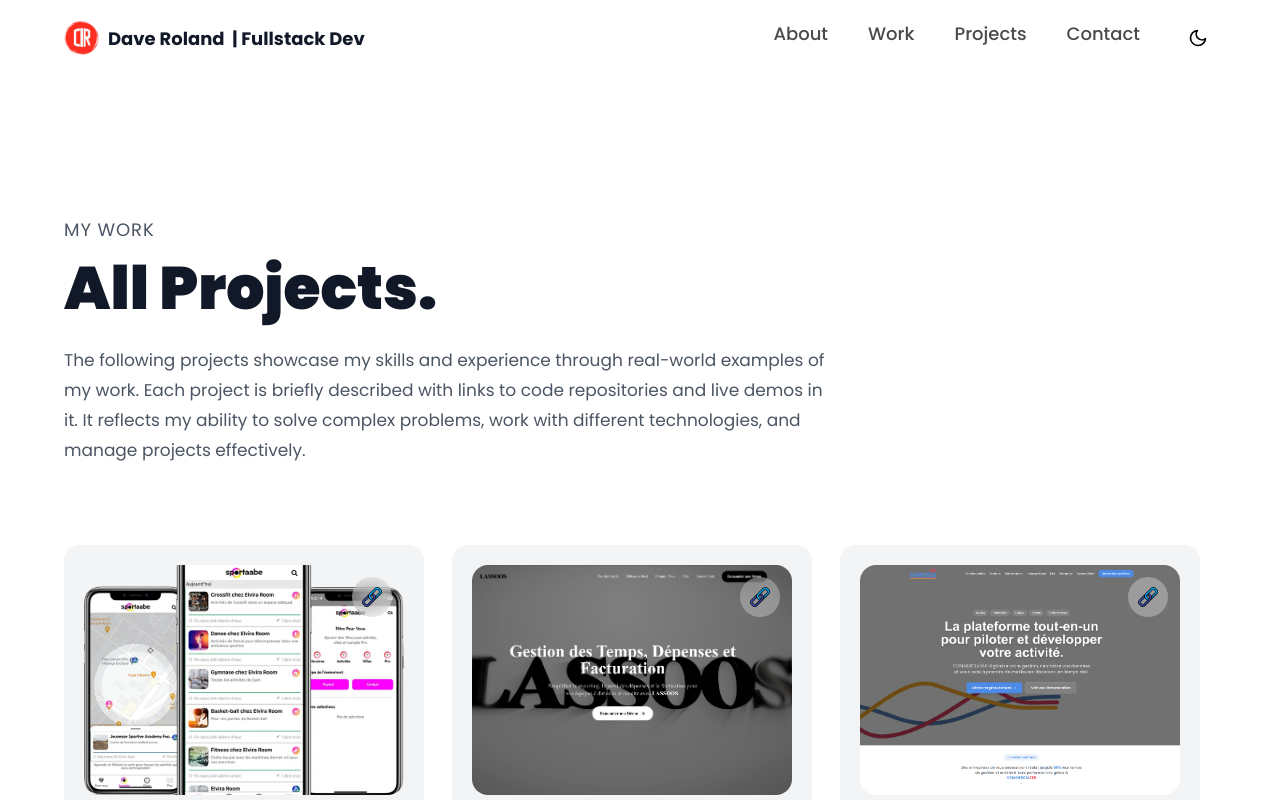
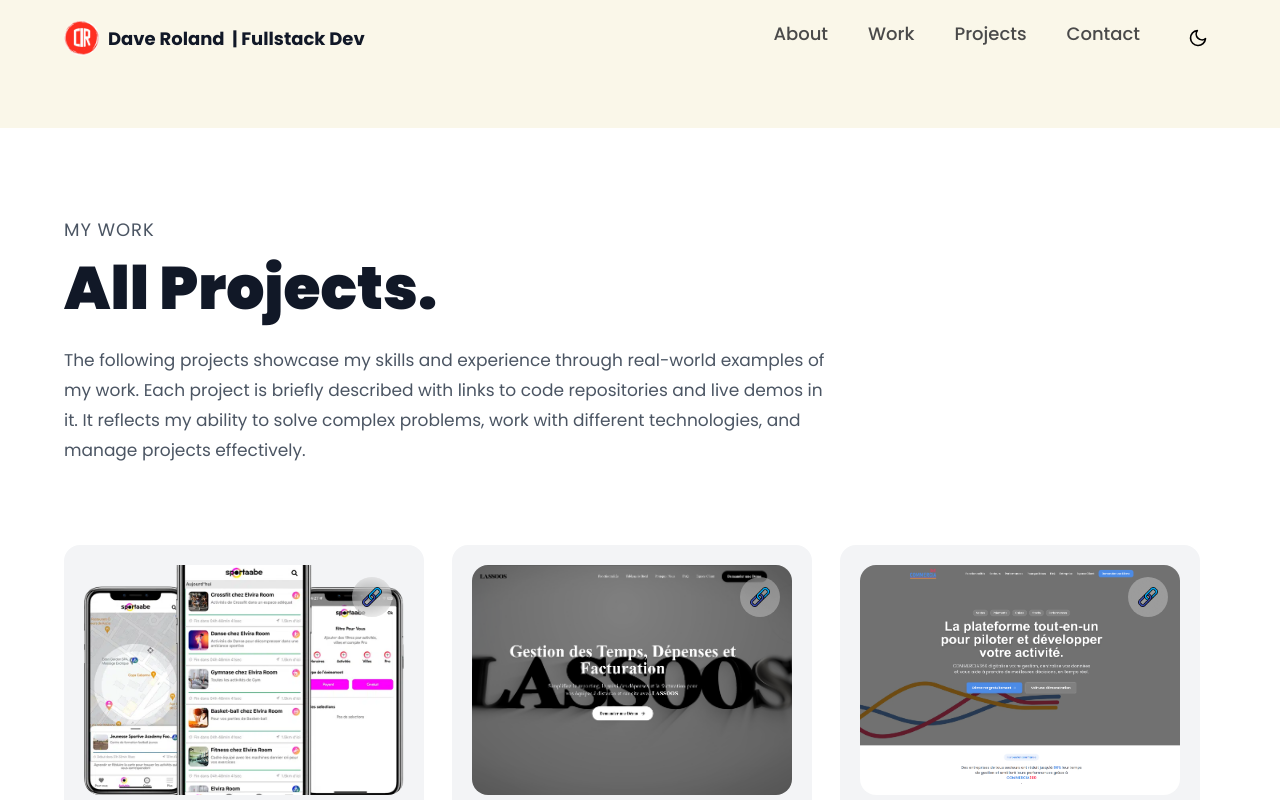
Before and after one commit to Roland-Siyapze/SiyapzeDavePortfolio, a React (Vite) app: page /projects in a window 1280 px wide. Shown: the top 800 px of the page. Built offline with nearby package versions, Linux system fonts and the light colour scheme.

Commit message:
style(ui): adjust light theme primary color

```diff
--- a/src/index.css
+++ b/src/index.css
@@ -18,7 +18,7 @@
 }
 
 .light {
-  --color-primary: #ffffff;
+  --color-primary: #faf7e9;
   --color-secondary: #4a4a4a;
   --color-tertiary: #f5f5f5;
   --color-black-100: #e0e0e0;
```
Also changed, not shown: src/assets/herowhitebg.png.
